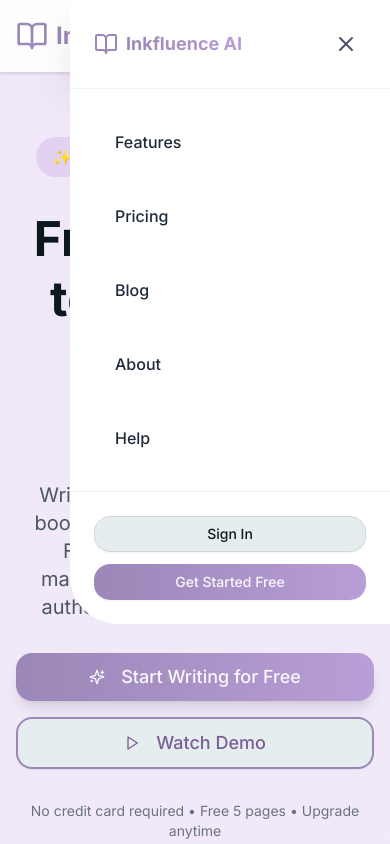
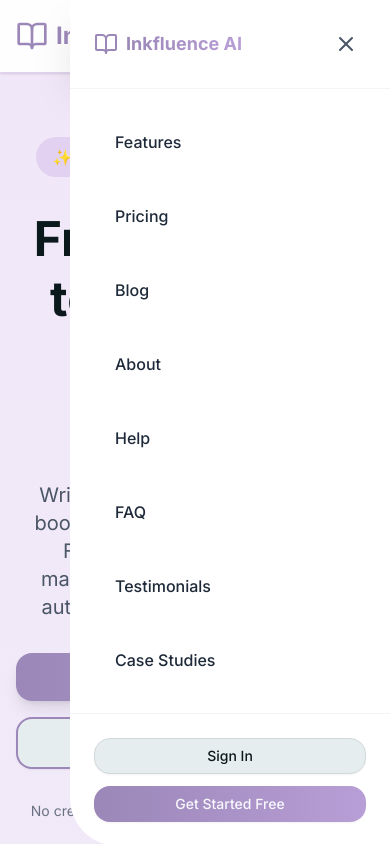
Before and after one commit to Sam-May-Futurelab/influencer-publishin, a React (Vite) app: page / in a window 390 px wide. Both pictures are taken after a click on the button "Toggle mobile menu". Shown: the top 844 px of the page. Built offline with nearby package versions, Linux system fonts and the light colour scheme; no server answers.

Commit message:
Add FAQ, Testimonials, and Case Studies links to mobile menu

```diff
--- a/src/components/MobileMenu.tsx
+++ b/src/components/MobileMenu.tsx
@@ -97,6 +97,27 @@ export const MobileMenu: React.FC<MobileMenuProps> = ({
               >
                 Help
               </button>
+
+              <button
+                onClick={() => handleNavigation('/faq')}
+                className="w-full text-left px-5 py-4 text-gray-800 hover:text-[#9b87b8] hover:bg-[#9b87b8]/5 rounded-xl transition-all duration-200 font-medium border border-transparent hover:border-[#9b87b8]/20"
+              >
+                FAQ
+              </button>
+
+              <button
+                onClick={() => handleNavigation('/testimonials')}
+                className="w-full text-left px-5 py-4 text-gray-800 hover:text-[#9b87b8] hover:bg-[#9b87b8]/5 rounded-xl transition-all duration-200 font-medium border border-transparent hover:border-[#9b87b8]/20"
+              >
+                Testimonials
+              </button>
+
+              <button
+                onClick={() => handleNavigation('/case-studies')}
+                className="w-full text-left px-5 py-4 text-gray-800 hover:text-[#9b87b8] hover:bg-[#9b87b8]/5 rounded-xl transition-all duration-200 font-medium border border-transparent hover:border-[#9b87b8]/20"
+              >
+                Case Studies
+              </button>
             </nav>
           </div>
 
```
